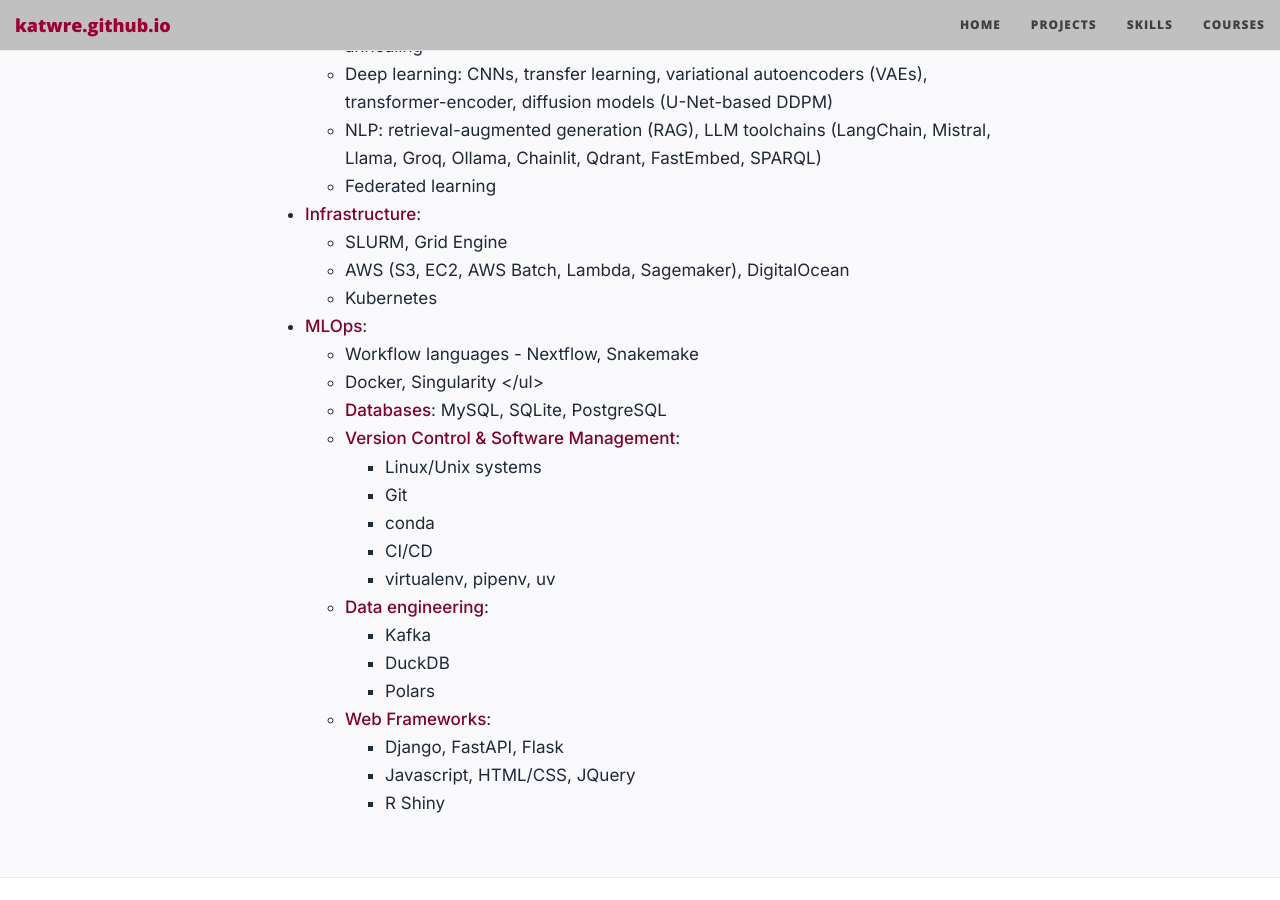
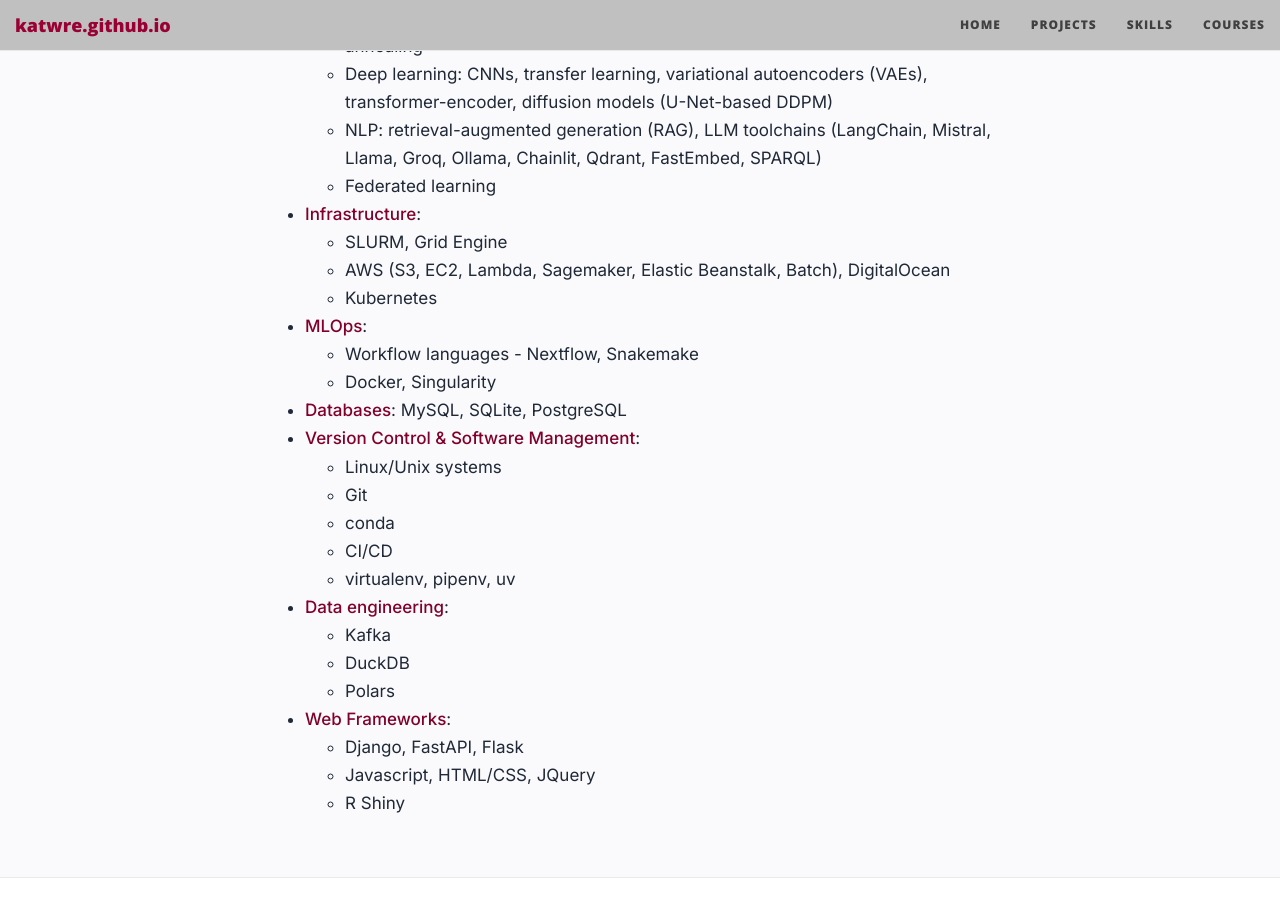
Before and after one commit to katwre/katwre.github.io, a Jekyll site: the page built from skills.md, in a window 1280 px wide and 900 px high, scrolled down 935 px. Built offline with Jekyll 4.4.1, drawn with Linux system fonts in a browser that asks for light colours; nearby versions of some CDN libraries; a style sheet for code colours, icons or effects is not loaded.

Commit message:
Added link phd thesis and impreoved skills

```diff
--- a/index.html
+++ b/index.html
@@ -302,7 +302,7 @@
   <em>April 2025 – July 2025</em></p>
 
   <p><strong>Bioinformatics and Omics Data Science Platform at MDC-BIMSB</strong><br>
-  PhD Student<br>
+  PhD Student (<a href="https://katwre.github.io/dissertations/KWreczycka_PhDthesis.pdf">PhD thesis, PDF</a>)<br>
   <em>September 2015 – November 2021</em></p>
 
   <p><strong>Institute of Computer Science, Polish Academy of Sciences & MDC BIMSB</strong><br>
--- a/skills.md
+++ b/skills.md
@@ -277,7 +277,7 @@
   <li><span class="emphasize">Infrastructure</span>:
   <ul>
   <li>SLURM, Grid Engine</li>
-  <li>AWS (S3, EC2, AWS Batch, Lambda, Sagemaker), DigitalOcean</li>
+  <li>AWS (S3, EC2, Lambda, Sagemaker, Elastic Beanstalk, Batch), DigitalOcean</li>
     <li>Kubernetes</li>
   </ul>
   </li>
@@ -287,7 +287,7 @@
   <li><span class="emphasize">MLOps</span>:
   <ul>
   <li>Workflow languages - Nextflow, Snakemake</li>
-  <li>Docker, Singularity
+  <li>Docker, Singularity</li>
   </ul>
   </li>
 
```
